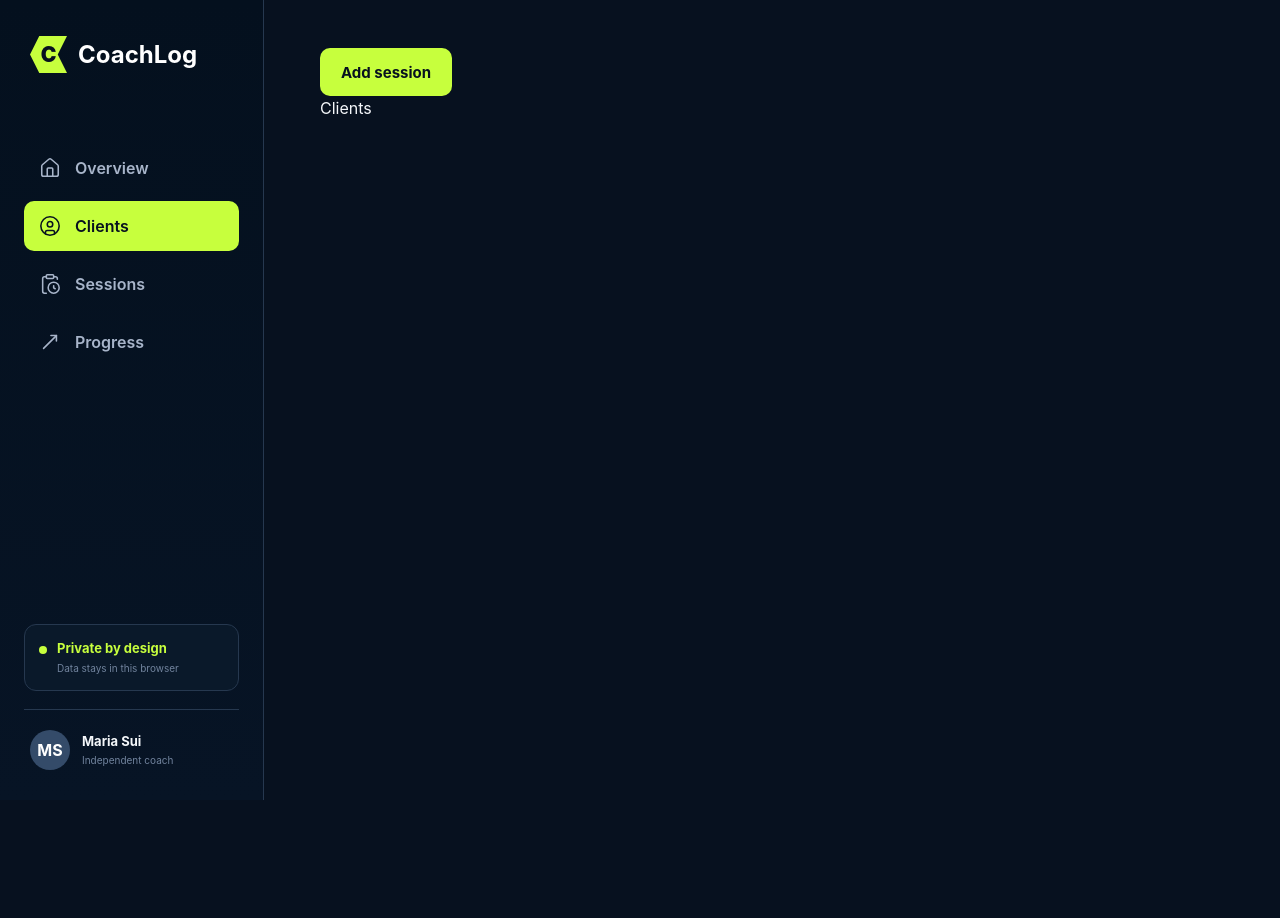
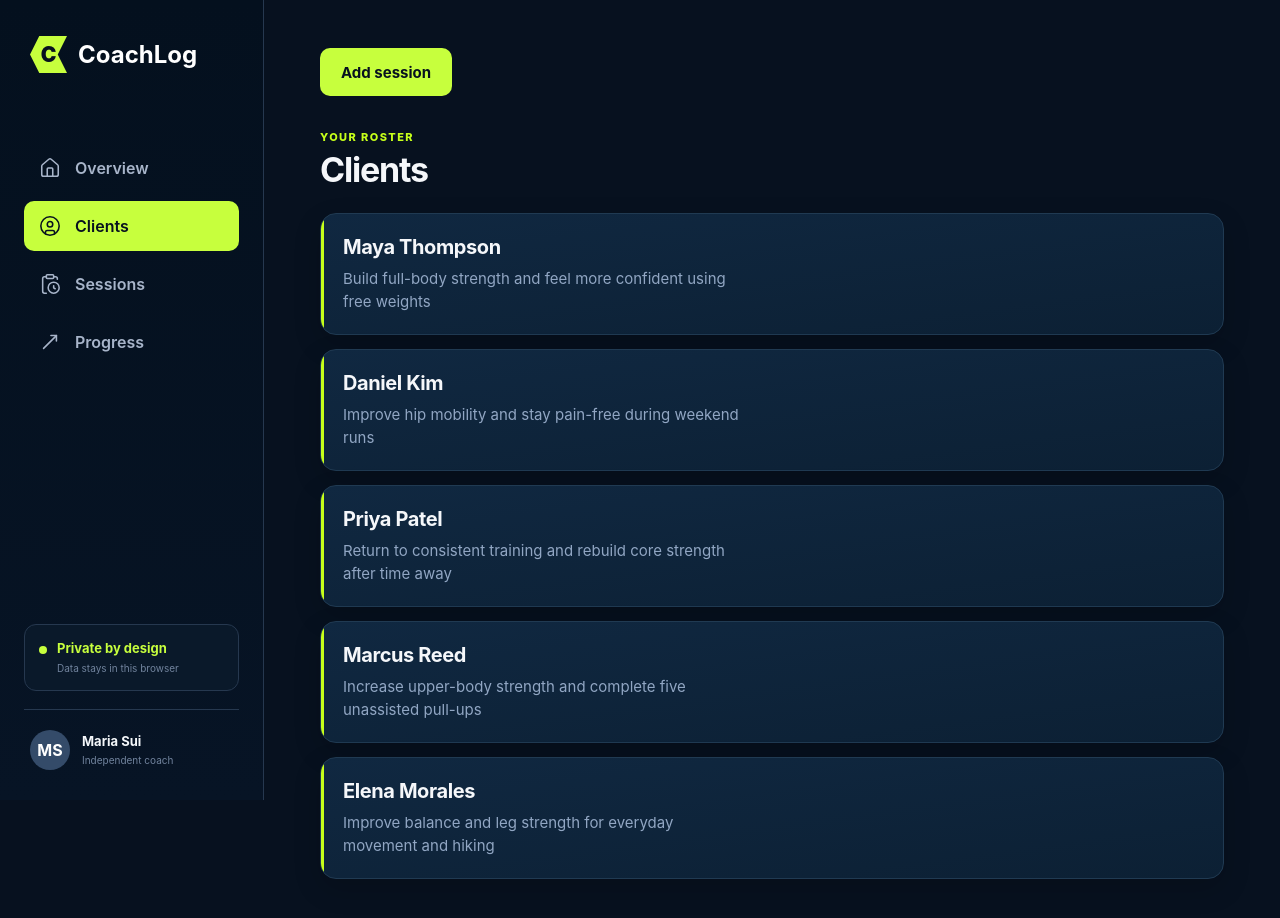
Before and after one commit to msui51/coach-log, a Next.js app: page /clients in a window 1280 px wide. Shown: the top 918 px of the page. Before the commit the page ends 800 px from the top, so only its background shows below. Built offline with nearby package versions, Linux system fonts and the light colour scheme.

Commit message:
added client card component

```diff
--- a/src/app/clients/page.tsx
+++ b/src/app/clients/page.tsx
@@ -1,5 +1,29 @@
-export default function Clients(){
-    return(
-        <div>Clients</div>
-    )
+import { ClientCard } from "@/components/client-card";
+import { demoClients } from "@/data/demo-clients";
+
+export default function Clients() {
+  return (
+    <section
+      className="mt-7 w-full min-[400px]:mt-[34px]"
+      aria-labelledby="clients-heading"
+    >
+      <div>
+        <p className="mb-[5px] text-[11px] leading-[1.4] font-extrabold tracking-[0.13em] text-accent">
+          YOUR ROSTER
+        </p>
+        <h1
+          id="clients-heading"
+          className="m-0 text-[30px] leading-[1.15] font-bold tracking-[-0.035em] text-foreground min-[400px]:text-[34px]"
+        >
+          Clients
+        </h1>
+      </div>
+
+      <div className="mt-5 grid gap-3 min-[400px]:mt-6 min-[400px]:gap-[14px]">
+        {demoClients.map((client) => (
+          <ClientCard key={client.id} name={client.name} goal={client.goal} />
+        ))}
+      </div>
+    </section>
+  );
 }
--- /dev/null
+++ b/src/components/client-card.tsx
@@ -0,0 +1,16 @@
+import type { Client } from "@/types";
+
+type ClientCardProps = Pick<Client, "name" | "goal">;
+
+export function ClientCard({ name, goal }: ClientCardProps) {
+  return (
+    <article className="relative overflow-hidden rounded-[14px] border border-border bg-linear-to-br from-surface-light to-surface px-[18px] pt-[17px] pb-[18px] shadow-[0_10px_28px_rgb(0_0_0/16%)] before:absolute before:inset-y-0 before:left-0 before:w-[3px] before:bg-accent before:content-[''] min-[400px]:rounded-2xl min-[400px]:px-[22px] min-[400px]:pt-5 min-[400px]:pb-[21px]">
+      <h2 className="m-0 text-lg leading-[1.3] font-bold tracking-[-0.02em] text-foreground min-[400px]:text-xl">
+        {name}
+      </h2>
+      <p className="mt-[7px] mb-0 text-sm leading-[1.5] text-muted min-[400px]:mt-2 min-[400px]:max-w-[42ch] min-[400px]:text-[15px]">
+        {goal}
+      </p>
+    </article>
+  );
+}
```
